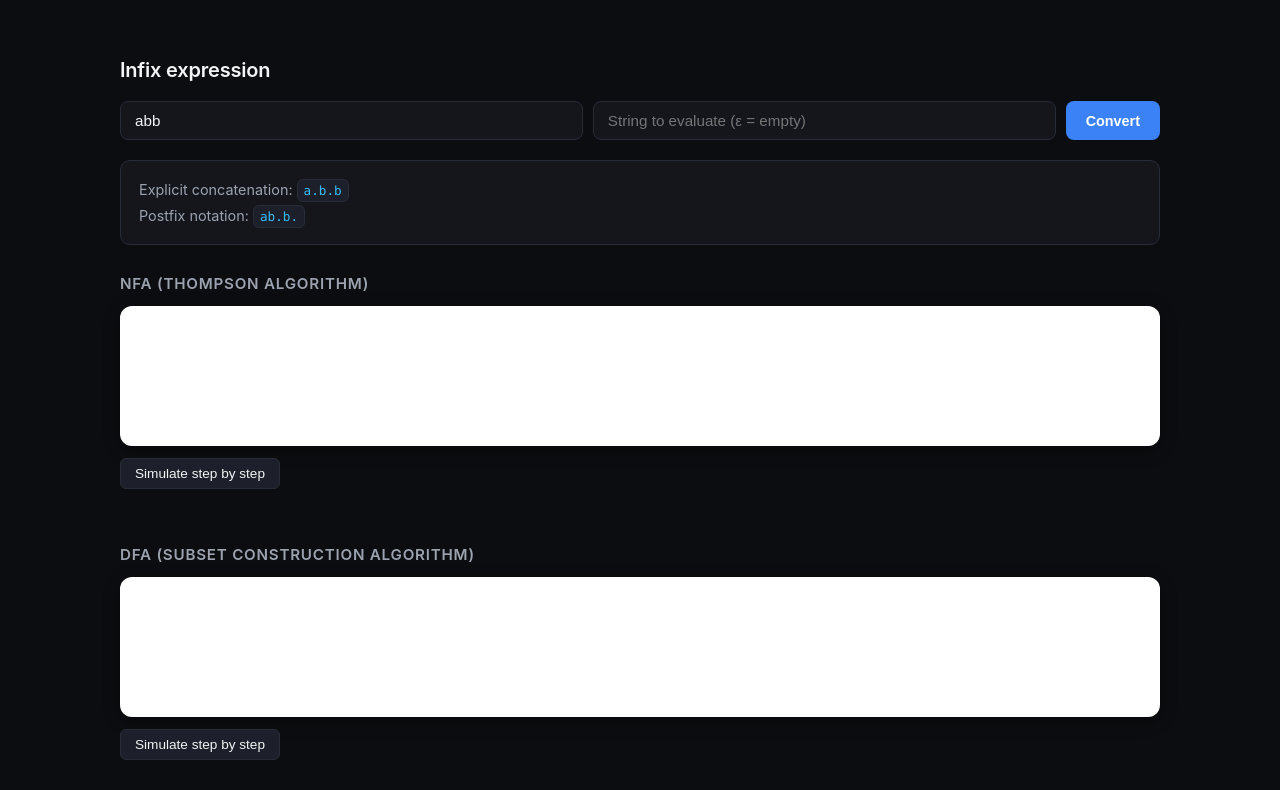
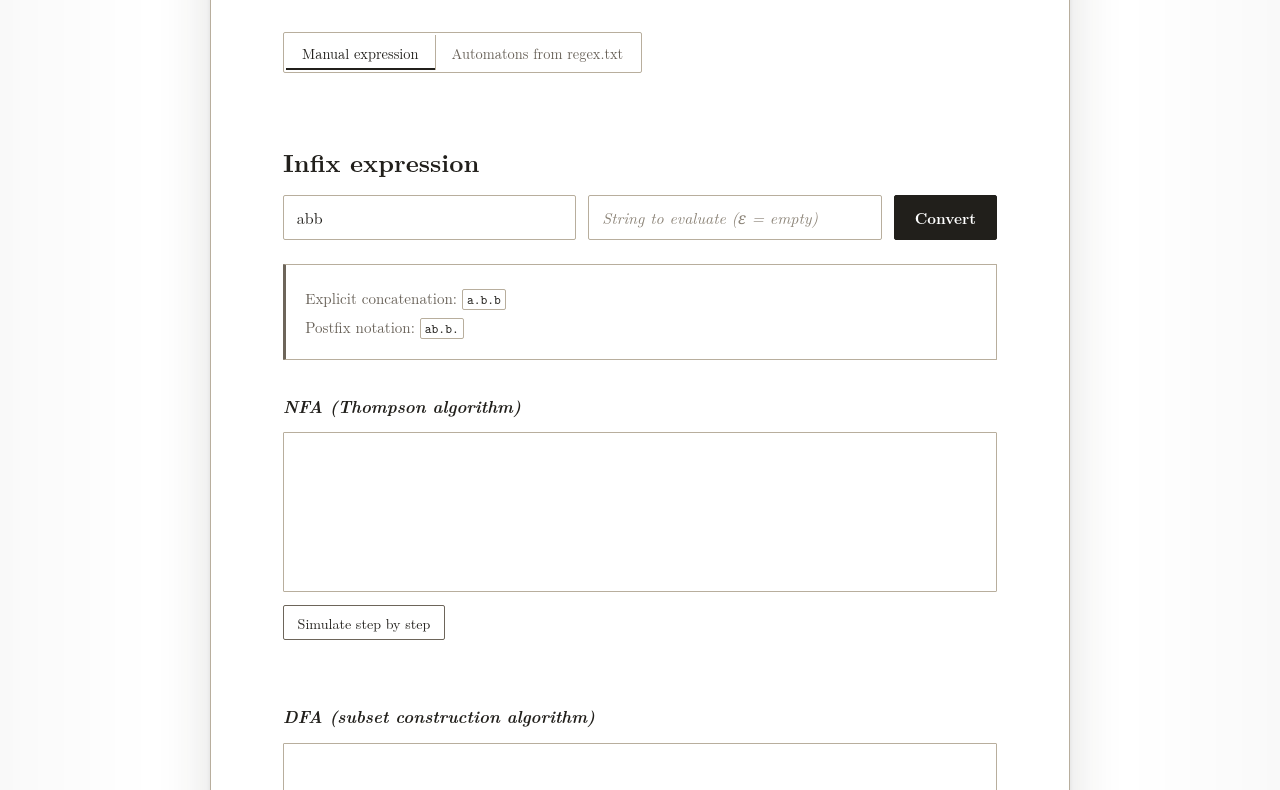
Before and after one commit to Adrian-24914/Analizador_Lexico, a website built with Vite: page src/index.html in a window 1280 px wide. Shown: the part 169-959 px from the top of the page. Built offline with nearby package versions, Linux system fonts and the light colour scheme; files whose address does not match are found by name; what @viz-js/viz would draw is missing.

Commit message:
estilo para la página

```diff
--- a/src/index.html
+++ b/src/index.html
@@ -16,7 +16,7 @@
 
         <nav class="view-switcher" aria-label="Main views">
             <button id="manual-view-button" type="button" aria-controls="manual-view" aria-pressed="true">
-                Infix expression
+                Manual expression
             </button>
             <button id="file-view-button" type="button" aria-controls="file-view" aria-pressed="false">
                 Automatons from regex.txt
--- a/src/styles.css
+++ b/src/styles.css
@@ -1,188 +1,284 @@
 :root {
-    --bg-base: #0c0d10;
-    --bg-surface: #14161c;
-    --bg-surface-elevated: #1d202a;
-    --border: #282c37;
-    --border-hover: #3d4354;
+    --paper: #ffffff;
+    --paper-alt: #ffffff;
+    --paper-raised: #ffffff;
 
-    --text-main: #f3f4f6;
-    --text-muted: #9ca3af;
-    --accent: #3b82f6;
-    --accent-hover: #2563eb;
+    --ink: #211f1b;
+    --ink-muted: #686158;
 
-    --success: #10b981;
-    --success-bg: rgba(16, 185, 129, 0.15);
-    --danger: #ef4444;
-    --danger-bg: rgba(239, 68, 68, 0.15);
-    --highlight: #f7da9e;
-    --highlight-border: #000000;
+    --rule: #b8ae9d;
+    --rule-dark: #6d655a;
+
+    --accent: #234f86;
+    --accent-hover: #18395f;
+
+    --success: #2f653f;
+    --success-bg: #edf5ee;
+
+    --danger: #8a302b;
+    --danger-bg: #f9ece9;
+
+    --highlight: #f3dfa2;
+    --highlight-border: #302d28;
+
+    --serif:
+        "Latin Modern Roman",
+        "Computer Modern Serif",
+        "CMU Serif",
+        "Libertinus Serif",
+        "STIX Two Text",
+        Georgia,
+        serif;
+
+    --sans:
+        "Latin Modern Sans",
+        "Computer Modern Sans",
+        "CMU Sans Serif",
+        system-ui,
+        sans-serif;
+
+    --mono:
+        "Latin Modern Mono",
+        "Computer Modern Typewriter",
+        "CMU Typewriter Text",
+        "Courier New",
+        monospace;
 }
 
-*, *::before, *::after {
+*,
+*::before,
+*::after {
     box-sizing: border-box;
+}
+
+html {
+    background: white;
 }
 
 body {
     margin: 0;
-    color: var(--text-main);
-    font-family: -apple-system, BlinkMacSystemFont, "Segoe UI", Roboto, system-ui, sans-serif;
-    background-color: var(--bg-base);
-    line-height: 1.5;
+    min-height: 100vh;
+    color: var(--ink);
+    background:
+        linear-gradient(
+            90deg,
+            rgba(0, 0, 0, 0.025),
+            transparent 12%,
+            transparent 88%,
+            rgba(0, 0, 0, 0.025)
+        ),
+        var(--paper);
+    font-family: var(--serif);
+    font-size: 17px;
+    line-height: 1.7;
+    text-rendering: optimizeLegibility;
     -webkit-font-smoothing: antialiased;
 }
 
 .container {
-    width: min(1040px, calc(100% - 32px));
-    margin: 40px auto;
+    width: min(860px, calc(100% - 40px));
+    min-height: calc(100vh - 64px);
+    margin: 32px auto;
+    padding: 64px 72px 80px;
+    background: var(--paper);
+    border: 1px var(--rule) solid;
+    box-shadow:
+        0 2px 4px rgba(45, 40, 32, 0.08),
+        0 18px 50px rgba(45, 40, 32, 0.14);
+}
+
+h1,
+h2,
+h3 {
+    color: var(--ink);
+    font-family: var(--serif);
 }
 
 h1 {
-    font-size: 2.25rem;
-    font-weight: 700;
-    letter-spacing: -0.03em;
-    margin: 0 0 28px 0;
+    margin: 0 0 2.5rem;
+    padding-bottom: 0.8rem;
+    border-bottom: 1px solid var(--rule-dark);
+    font-size: clamp(2rem, 5vw, 2.75rem);
+    font-weight: 400;
+    line-height: 1.15;
+    letter-spacing: -0.025em;
+    text-align: center;
 }
 
 h2 {
-    font-size: 1.25rem;
+    margin: 2.6rem 0 1rem;
+    font-size: 1.55rem;
     font-weight: 600;
-    letter-spacing: -0.01em;
-    margin: 32px 0 16px 0;
+    line-height: 1.3;
 }
 
 h3 {
-    font-size: 0.95rem;
+    margin: 2rem 0 0.75rem;
+    color: var(--ink);
+    font-size: 1.05rem;
     font-weight: 600;
-    text-transform: uppercase;
-    letter-spacing: 0.05em;
-    color: var(--text-muted);
-    margin: 28px 0 10px 0;
+    font-style: italic;
+    letter-spacing: 0;
+    text-transform: none;
+}
+
+p {
+    margin: 0.75rem 0;
 }
 
 code {
-    font-family: ui-monospace, "SF Mono", Menlo, Consolas, monospace;
-    font-size: 0.88em;
-    padding: 3px 6px;
-    background: var(--bg-surface-elevated);
-    border: 1px solid var(--border);
-    border-radius: 6px;
-    color: #38bdf8;
+    padding: 0.08em 0.3em;
+    color: var(--ink);
+    background: var(--paper-alt);
+    border: 1px solid var(--rule);
+    border-radius: 2px;
+    font-family: var(--mono);
+    font-size: 0.86em;
 }
 
 .view-switcher {
     display: inline-flex;
-    padding: 4px;
-    background: var(--bg-surface);
-    border: 1px solid var(--border);
-    border-radius: 10px;
-    gap: 4px;
-    margin-bottom: 28px;
+    gap: 0;
+    margin-bottom: 2rem;
+    padding: 2px;
+    background: var(--paper-alt);
+    border: 1px solid var(--rule);
+    border-radius: 2px;
 }
 
 .view-switcher button {
-    padding: 8px 16px;
-    border: none;
-    border-radius: 6px;
-    color: var(--text-muted);
+    padding: 0.45rem 1rem;
+    color: var(--ink-muted);
     background: transparent;
-    font-size: 0.875rem;
-    font-weight: 500;
+    border: 0;
+    border-right: 1px solid var(--rule);
+    border-radius: 0;
+    font-family: var(--serif);
+    font-size: 0.9rem;
     cursor: pointer;
-    transition: background-color 0.15s ease, color 0.15s ease;
+    transition:
+        color 120ms ease,
+        background-color 120ms ease;
+}
+
+.view-switcher button:last-child {
+    border-right: 0;
 }
 
 .view-switcher button:hover {
-    color: var(--text-main);
+    color: var(--ink);
+    background: rgba(255, 255, 255, 0.45);
 }
 
 .view-switcher button[aria-pressed="true"] {
-    color: var(--text-main);
-    background: var(--bg-surface-elevated);
-    box-shadow: 0 1px 3px rgba(0, 0, 0, 0.4);
+    color: var(--ink);
+    background: var(--paper-raised);
+    box-shadow: inset 0 -2px 0 var(--ink);
 }
 
 .controls {
     display: flex;
-    gap: 10px;
-    margin-bottom: 20px;
+    gap: 0.75rem;
+    margin-bottom: 1.5rem;
 }
 
 .controls input {
     flex: 1;
-    background: var(--bg-surface);
-    border: 1px solid var(--border);
-    border-radius: 8px;
-    padding: 10px 14px;
-    color: var(--text-main);
-    font-size: 0.95rem;
+    min-width: 0;
+    padding: 0.65rem 0.8rem;
+    color: var(--ink);
+    background: var(--paper-raised);
+    border: 1px solid var(--rule);
+    border-radius: 2px;
     outline: none;
-    transition: border-color 0.15s ease, box-shadow 0.15s ease;
+    font-family: var(--serif);
+    font-size: 1rem;
+    transition:
+        border-color 120ms ease,
+        box-shadow 120ms ease;
 }
-/* responsiividad */
-@media (max-width: 768px) {
-    .controls {
-        flex-direction: column;
-    }
+
+.controls input::placeholder {
+    color: #8b8377;
+    font-style: italic;
 }
-.controls input
 
 .controls input:focus {
-    border-color: var(--accent);
-    box-shadow: 0 0 0 3px rgba(59, 130, 246, 0.2);
+    border-color: var(--rule-dark);
+    box-shadow: 0 0 0 2px rgba(109, 101, 90, 0.13);
 }
 
 .controls button {
-    background: var(--accent);
-    color: white;
-    border: none;
-    border-radius: 8px;
-    padding: 10px 20px;
+    padding: 0.65rem 1.25rem;
+    color: var(--paper);
+    background: var(--ink);
+    border: 1px solid var(--ink);
+    border-radius: 2px;
+    font-family: var(--serif);
+    font-size: 0.95rem;
     font-weight: 600;
-    font-size: 0.9rem;
     cursor: pointer;
-    transition: background-color 0.15s ease;
+    transition:
+        background-color 120ms ease,
+        border-color 120ms ease;
 }
 
 .controls button:hover {
     background: var(--accent-hover);
+    border-color: var(--accent-hover);
 }
 
-/* Panel de salida de la expresión */
+.controls button:focus-visible,
+.view-switcher button:focus-visible,
+.simulation-controls button:focus-visible {
+    outline: 2px solid var(--accent);
+    outline-offset: 2px;
+}
+
 .result {
-    background: var(--bg-surface);
-    border: 1px solid var(--border);
-    border-radius: 10px;
-    padding: 14px 18px;
-    margin-bottom: 24px;
+    margin-bottom: 2rem;
+    padding: 1rem 1.2rem;
+    background: var(--paper-alt);
+    border: 1px solid var(--rule);
+    border-left: 3px solid var(--rule-dark);
+    border-radius: 1px;
 }
 
 .result p {
-    margin: 4px 0;
-    font-size: 0.9rem;
-    color: var(--text-muted);
+    margin: 0.2rem 0;
+    color: var(--ink-muted);
+    font-size: 0.94rem;
 }
 
 #error-output:not(:empty) {
+    margin-top: 0.7rem;
+    padding: 0.55rem 0.75rem;
     color: var(--danger);
-    font-size: 0.875rem;
-    margin-top: 8px;
+    background: var(--danger-bg);
+    border-left: 3px solid var(--danger);
+    font-family: var(--serif);
+    font-size: 0.9rem;
 }
 
-/* Lienzo blanco para los autómatas */
 .nfa-graph,
 .dfa-graph {
+    display: flex;
+    align-items: center;
+    justify-content: center;
     width: 100%;
-    min-height: 140px;
-    max-height: 500px;
-    padding: 24px;
+    min-height: 160px;
+    max-height: 520px;
+    padding: 1.5rem;
     overflow: auto;
-    border-radius: 12px;
     background: #ffffff;
-    border: 1px solid transparent;
-    box-shadow: 0 4px 16px rgba(0, 0, 0, 0.35);
-    display: flex;
-    justify-content: center;
-    align-items: center;
+    border: 1px solid var(--rule);
+    border-radius: 1px;
+    box-shadow: none;
+}
+
+.nfa-graph::before,
+.dfa-graph::before {
+    content: "";
 }
 
 .nfa-graph svg,
@@ -193,103 +289,213 @@ code {
     margin: auto;
 }
 
-/* Estado activo durante la simulación */
 .active-state ellipse,
 .active-state circle {
     fill: var(--highlight) !important;
     stroke: var(--highlight-border) !important;
-    stroke-width: 1px !important;
-    filter: drop-shadow(0 0 4px rgba(245, 158, 11, 0.5));
+    stroke-width: 1.2px !important;
+    filter: drop-shadow(0 1px 1px rgba(40, 35, 25, 0.22));
 }
 
-/* Barra interactiva de simulación */
 .simulation-controls {
-    margin: 12px 0 28px;
     display: flex;
     flex-direction: column;
-    gap: 8px;
+    gap: 0.65rem;
+    margin: 0.8rem 0 2rem;
 }
 
 .simulation-controls button {
     align-self: flex-start;
-    padding: 7px 14px;
-    font-size: 0.85rem;
-    font-weight: 500;
-    border-radius: 6px;
-    border: 1px solid var(--border);
-    background: var(--bg-surface-elevated);
-    color: var(--text-main);
+    padding: 0.4rem 0.85rem;
+    color: var(--ink);
+    background: transparent;
+    border: 1px solid var(--rule-dark);
+    border-radius: 2px;
+    font-family: var(--serif);
+    font-size: 0.88rem;
     cursor: pointer;
-    transition: border-color 0.15s ease, background 0.15s ease;
+    transition:
+        color 120ms ease,
+        background-color 120ms ease;
 }
 
 .simulation-controls button:hover {
-    border-color: var(--border-hover);
-    background: #252a37;
+    color: var(--paper);
+    background: var(--ink);
 }
 
 .simulation-status {
-    min-height: 1.4em;
+    min-height: 1.5em;
     margin: 0;
-    font-size: 0.85rem;
-    color: var(--text-muted);
-    font-family: ui-monospace, monospace;
+    color: var(--ink-muted);
+    font-family: var(--mono);
+    font-size: 0.82rem;
 }
 
 .simulation-status.accepted {
     color: var(--success);
-    font-weight: 600;
+    font-weight: 700;
+    font-size: 0.75rem;
 }
 
 .simulation-status.rejected {
     color: var(--danger);
-    font-weight: 600;
+    font-weight: 700;
+    font-size: 0.75rem;
 }
 
 .file-results {
     display: grid;
-    gap: 48px;
+    gap: 3rem;
 }
 
 .case-card {
     min-width: 0;
-    padding-left: 20px;
-    border-left: 4px solid var(--border-hover);
+    padding: 1.25rem 1.4rem;
     background: transparent;
+    border: 1px solid var(--rule);
+    border-left: 4px solid var(--rule-dark);
 }
 
 .case-card.accepted {
+    background: linear-gradient(
+        90deg,
+        var(--success-bg),
+        transparent 38%
+    );
     border-left-color: var(--success);
 }
 
 .case-card.rejected,
 .case-card.invalid {
+    background: linear-gradient(
+        90deg,
+        var(--danger-bg),
+        transparent 38%
+    );
     border-left-color: var(--danger);
 }
 
 .case-card .case-title {
-    font-size: 1.15rem;
-    margin: 0 0 12px 0;
+    margin: 0 0 0.9rem;
+    font-size: 1.2rem;
+    font-weight: 600;
 }
 
 .case-card h3 {
-    margin: 20px 0 10px 0;
+    margin: 1.4rem 0 0.65rem;
 }
 
-/* Scrollbars discretos para grafos extensos */
+.nfa-graph,
+.dfa-graph {
+    scrollbar-color: var(--rule) transparent;
+    scrollbar-width: thin;
+}
+
 .nfa-graph::-webkit-scrollbar,
 .dfa-graph::-webkit-scrollbar {
+    width: 8px;
     height: 8px;
-    width: 8px;
+}
+
+.nfa-graph::-webkit-scrollbar-track,
+.dfa-graph::-webkit-scrollbar-track {
+    background: transparent;
 }
 
 .nfa-graph::-webkit-scrollbar-thumb,
 .dfa-graph::-webkit-scrollbar-thumb {
-    background: #d1d5db;
-    border-radius: 4px;
+    background: var(--rule);
+    border: 2px solid #ffffff;
+    border-radius: 0;
 }
 
 .nfa-graph::-webkit-scrollbar-thumb:hover,
 .dfa-graph::-webkit-scrollbar-thumb:hover {
-    background: #9ca3af;
+    background: var(--rule-dark);
 }
+
+
+@media (max-width: 768px) {
+    body {
+        font-size: 16px;
+    }
+
+    .container {
+        width: 100%;
+        min-height: 100vh;
+        margin: 0;
+        padding: 36px 24px 56px;
+        border: 0;
+        box-shadow: none;
+    }
+
+    .controls {
+        flex-direction: column;
+    }
+
+    .controls button {
+        width: 100%;
+    }
+
+    .view-switcher {
+        display: flex;
+        width: 100%;
+    }
+
+    .view-switcher button {
+        flex: 1;
+    }
+
+    .nfa-graph,
+    .dfa-graph {
+        justify-content: flex-start;
+        padding: 1rem;
+    }
+
+    .case-card {
+        padding: 1rem;
+    }
+}
+
+@media print {
+    @page {
+        size: A4;
+        margin: 25mm 22mm 28mm;
+    }
+
+    html,
+    body {
+        background: #ffffff;
+    }
+
+    body {
+        color: #000000;
+        font-size: 11pt;
+        line-height: 1.45;
+    }
+
+    .container {
+        width: auto;
+        min-height: auto;
+        margin: 0;
+        padding: 0;
+        background: transparent;
+        border: 0;
+        box-shadow: none;
+    }
+
+    .view-switcher,
+    .controls,
+    .simulation-controls button {
+        display: none;
+    }
+
+    .result,
+    .case-card,
+    .nfa-graph,
+    .dfa-graph {
+        break-inside: avoid;
+        box-shadow: none;
+    }
+}
```
